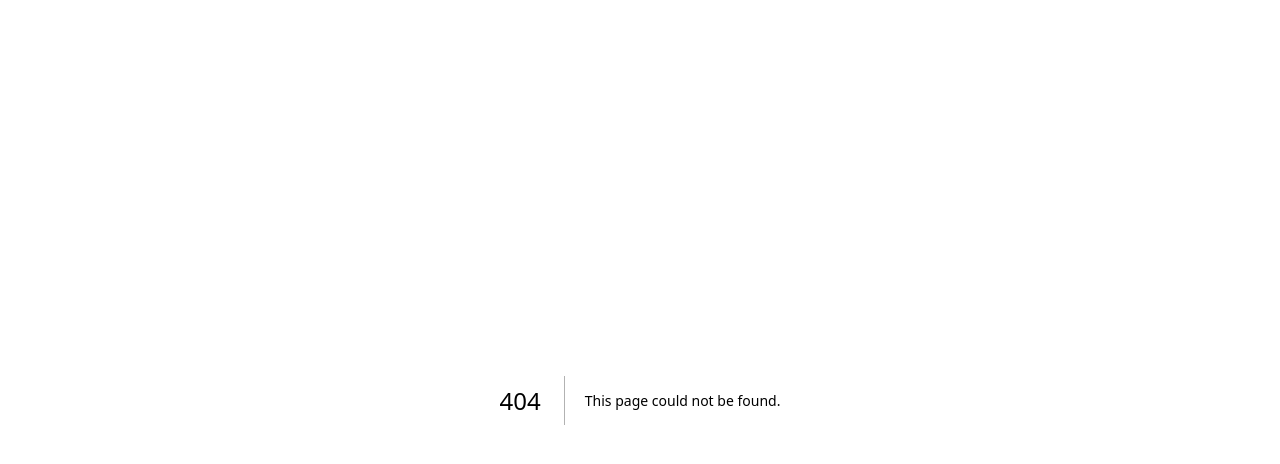
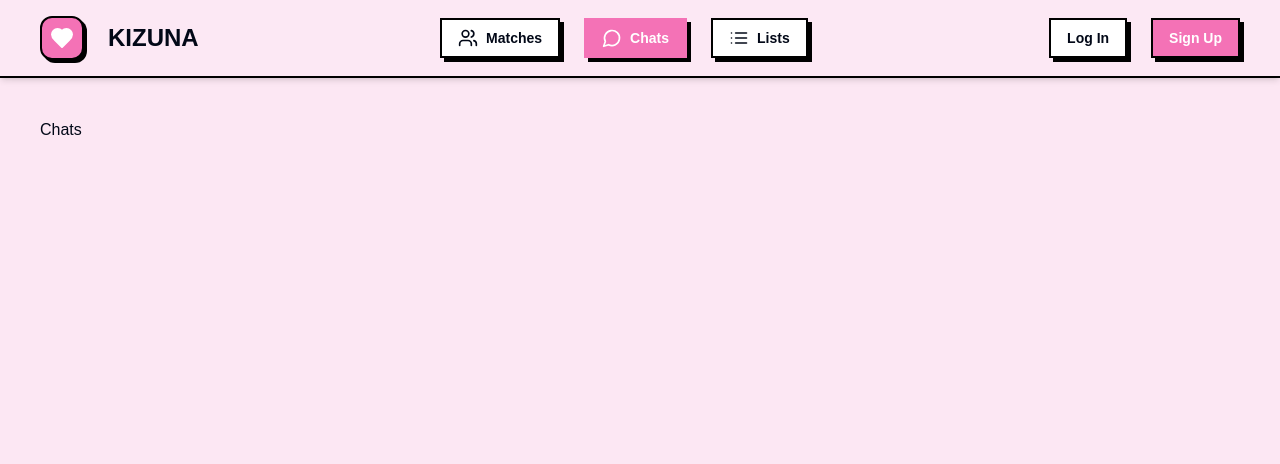
Before and after one commit to ShyamGuna77/Kizuna, a Next.js app: page /Chats in a window 1280 px wide. Before the commit this address had no page. Shown: the top 464 px of the page. Built offline with nearby package versions, Linux system fonts and the light colour scheme.

Commit message:
feat:alot of changes

```diff
--- /dev/null
+++ b/app/(auth)/login/page.tsx
@@ -0,0 +1,11 @@
+
+
+import React from 'react'
+
+const Login = () => {
+  return (
+    <div>Login</div>
+  )
+}
+
+export default Login
--- /dev/null
+++ b/app/(auth)/signup/page.tsx
@@ -0,0 +1,9 @@
+import React from 'react'
+
+const Signup = () => {
+  return (
+    <div>Signup</div>
+  )
+}
+
+export default Signup
--- /dev/null
+++ b/app/Chats/page.tsx
@@ -0,0 +1,11 @@
+
+
+import React from 'react'
+
+const Chats = () => {
+  return (
+    <div>Chats</div>
+  )
+}
+
+export default Chats
--- /dev/null
+++ b/app/Lists/page.tsx
@@ -0,0 +1,10 @@
+
+import React from 'react'
+
+const Lists = () => {
+  return (
+    <div>Lists</div>
+  )
+}
+
+export default Lists
--- /dev/null
+++ b/app/Matches/page.tsx
@@ -0,0 +1,10 @@
+
+import React from 'react'
+
+const Matches = () => {
+  return (
+    <div>Matches</div>
+  )
+}
+
+export default Matches
--- a/app/layout.tsx
+++ b/app/layout.tsx
@@ -1,6 +1,7 @@
 import type { Metadata } from "next";
 import localFont from "next/font/local";
 import "./globals.css";
+import Navbar from "@/components/Nav";
 
 const geistSans = localFont({
   src: "./fonts/GeistVF.woff",
@@ -26,9 +27,10 @@ export default function RootLayout({
   return (
     <html lang="en">
       <body
-        className={`${geistSans.variable} ${geistMono.variable} antialiased`}
+        className={`${geistSans.variable} ${geistMono.variable} antialiased bg-pink-100`}
       >
-        {children}
+        <Navbar />
+        <main className="container mx-auto p-10 " role="main">{children}</main>
       </body>
     </html>
   );
--- a/app/page.tsx
+++ b/app/page.tsx
@@ -1,6 +1,6 @@
 
 "use client"
-import Navbar from "@/components/Nav";
+
 import Hero from "@/components/Hero";
 import Connection from "@/components/Connection";
 import HowitWorks from "@/components/How-it-works";
@@ -17,7 +17,7 @@ export default function Home() {
       <div>
 
         <div className="bg-pink-100">
-          <Navbar />
+
           <Hero />
           <Connection />
           <Feauterdcards />
--- /dev/null
+++ b/components/Container.tsx
@@ -0,0 +1,15 @@
+
+
+type ContainerProps = {
+  children: React.ReactNode;
+  className?: string;
+};
+
+export default function Container({
+  children,
+  className = "",
+}: ContainerProps) {
+  return (
+    <div className={`container mx-auto px-4 ${className}`}>{children}</div>
+  );
+}
--- a/components/Hero.tsx
+++ b/components/Hero.tsx
@@ -61,7 +61,7 @@ const Hero = () => {
                   alt={`Profile ${i}`}
                   width={40}
                   height={40}
-                  className="object-cover w-full h-full"
+                  className="object-cover object-top w-full h-full"
                 />
               </div>
             ))}
@@ -113,11 +113,11 @@ const Hero = () => {
                 <div className="grid grid-cols-2 gap-3">
                   {[
                     {
-                      img: "https://plus.unsplash.com/premium_photo-1668896122605-debd3fed81a4?q=80&w=1974&auto=format&fit=crop&ixlib=rb-4.0.3&ixid=M3wxMjA3fDB8MHxwaG90by1wYWdlfHx8fGVufDB8fHx8fA%3D%3D",
+                      img: "https://images.unsplash.com/photo-1647058517574-27dddbe12afc?w=600&auto=format&fit=crop&q=60&ixlib=rb-4.0.3&ixid=M3wxMjA3fDB8MHxzZWFyY2h8OTB8fGN1dGUlMjB3b21hbiUyMHRlZW58ZW58MHx8MHx8fDA%3D",
                       name: "Nami",
                     },
                     {
-                      img: "https://images.unsplash.com/photo-1735854393259-9f020d961ce3?w=600&auto=format&fit=crop&q=60&ixlib=rb-4.0.3&ixid=M3wxMjA3fDB8MHxzZWFyY2h8OHx8Z29vZCUyMGxvb2tpbmclMjB0ZWVuJTIwZ2lybHxlbnwwfHwwfHx8MA%3D%3D",
+                      img: "https://plus.unsplash.com/premium_photo-1714195646981-221ce73e0d5f?w=600&auto=format&fit=crop&q=60&ixlib=rb-4.0.3&ixid=M3wxMjA3fDB8MHxzZWFyY2h8NTd8fGN1dGUlMjB3b21hbiUyMHRlZW58ZW58MHx8MHx8fDA%3D",
                       name: "Sia",
                     },
                   ].map((profile, i) => (
@@ -131,7 +131,7 @@ const Hero = () => {
                           alt={profile.name}
                           width={100}
                           height={100}
-                          className="object-cover"
+                          className="object-cover object-center"
                         />
                       </div>
                       <p className="font-bold">{profile.name}, 29</p>
@@ -169,7 +169,7 @@ const images = [
   },
   {
     id: 2,
-    url: "https://images.unsplash.com/photo-1735854393259-9f020d961ce3?w=600&auto=format&fit=crop&q=60&ixlib=rb-4.0.3&ixid=M3wxMjA3fDB8MHxzZWFyY2h8OHx8Z29vZCUyMGxvb2tpbmclMjB0ZWVuJTIwZ2lybHxlbnwwfHwwfHx8MA%3D%3D",
+    url: "https://images.unsplash.com/photo-1613397872384-3647751890b8?w=600&auto=format&fit=crop&q=60&ixlib=rb-4.0.3&ixid=M3wxMjA3fDB8MHxzZWFyY2h8OTZ8fGN1dGUlMjB3b21hbiUyMHRlZW58ZW58MHx8MHx8fDA%3D",
   },
   {
     id: 3,
--- a/components/Nav.tsx
+++ b/components/Nav.tsx
@@ -2,23 +2,25 @@
 
 import Link from "next/link";
 import { useState } from "react";
-import {  motion } from "motion/react";
-
-import {
-    Heart,
-    Menu
-} from "lucide-react";
+import { usePathname } from "next/navigation"; // ✅ use this instead
+import { motion } from "motion/react";
+import { Heart, Menu, Users, MessageCircle, List } from "lucide-react";
 
 export default function Navbar() {
+  const [mobileMenuOpen, setMobileMenuOpen] = useState(false);
+  const pathname = usePathname(); // ✅ this gives you the current path
 
-    const [mobileMenuOpen, setMobileMenuOpen] = useState(false);
+  const isActive = (path: string) => pathname === path;
+
+  const linkClass = (path: string) =>
+    `flex items-center gap-2 text-sm font-bold border-2 px-4 py-2 shadow-[4px_4px_0px_0px_rgba(0,0,0,1)] transition-all ${
+      isActive(path)
+        ? "bg-pink-400 text-white border-pink-400"
+        : "bg-white border-black hover:shadow-[2px_2px_0px_0px_rgba(0,0,0,1)] hover:translate-x-[2px] hover:translate-y-[2px]"
+    }`;
 
   return (
-      <>
     <div className="bg-pink-50">
-
-
-          {/* Sticky Navbar */}
       <header className="sticky top-0 z-50 bg-pink-100/90 backdrop-blur-md border-b-2 border-black px-4 py-4 flex justify-between items-center md:px-10 shadow-md">
         <motion.div
           className="flex items-center"
@@ -29,25 +31,41 @@ export default function Navbar() {
           <div className="bg-pink-400 p-2 rounded-xl border-2 border-black shadow-[3px_3px_0px_rgba(0,0,0,1)]">
             <Heart className="h-6 w-6 text-white" fill="white" />
           </div>
+          <Link href="/">
             <h1 className="text-2xl font-bold ml-6">KIZUNA</h1>
+          </Link>
         </motion.div>
 
-            <div className="md:flex hidden gap-4">
+        <div className="md:flex hidden gap-6 justify-center flex-1">
+          <Link href="/Matches" className={linkClass("/Matches")}>
+            <Users className="h-5 w-5" />
+            Matches
+          </Link>
+          <Link href="/Chats" className={linkClass("/Chats")}>
+            <MessageCircle className="h-5 w-5" />
+            Chats
+          </Link>
+          <Link href="/Lists" className={linkClass("/Lists")}>
+            <List className="h-5 w-5" />
+            Lists
+          </Link>
+        </div>
+
+        <div className="md:flex hidden gap-6">
           <Link
-                href="#"
+            href="/login"
             className="text-sm font-bold border-2 border-black bg-white px-4 py-2 shadow-[4px_4px_0px_0px_rgba(0,0,0,1)] hover:shadow-[2px_2px_0px_0px_rgba(0,0,0,1)] hover:translate-x-[2px] hover:translate-y-[2px] transition-all"
           >
             Log In
           </Link>
           <Link
-                href="#"
+            href="/signup"
             className="text-sm font-bold border-2 border-black bg-pink-400 text-white px-4 py-2 shadow-[4px_4px_0px_0px_rgba(0,0,0,1)] hover:shadow-[2px_2px_0px_0px_rgba(0,0,0,1)] hover:translate-x-[2px] hover:translate-y-[2px] transition-all"
           >
             Sign Up
           </Link>
         </div>
 
-            {/* Mobile Hamburger Menu */}
         <div className="md:hidden">
           <button
             onClick={() => setMobileMenuOpen(!mobileMenuOpen)}
@@ -58,17 +76,28 @@ export default function Navbar() {
         </div>
       </header>
 
-          {/* Mobile Menu Options */}
       {mobileMenuOpen && (
         <div className="md:hidden flex flex-col items-center gap-2 px-4 py-4 border-b-2 border-black bg-pink-100/95">
+          <Link href="/Matches" className={linkClass("/Matches")}>
+            <Users className="h-5 w-5" />
+            Matches
+          </Link>
+          <Link href="/Chats" className={linkClass("/Chats")}>
+            <MessageCircle className="h-5 w-5" />
+            Chats
+          </Link>
+          <Link href="/Lists" className={linkClass("/Lists")}>
+            <List className="h-5 w-5" />
+            Lists
+          </Link>
           <Link
-                href="#"
+            href="/login"
             className="w-full text-center bg-white px-4 py-2 rounded-xl border-2 border-black font-semibold shadow-md"
           >
             Login
           </Link>
           <Link
-                href="#"
+            href="/signup"
             className="w-full text-center bg-pink-400 px-4 py-2 rounded-xl border-2 border-black font-semibold shadow-md text-white"
           >
             Sign Up
@@ -76,6 +105,5 @@ export default function Navbar() {
         </div>
       )}
     </div>
-      </>
   );
 }
```
Lines whose indentation alone changed are shown as unchanged.
